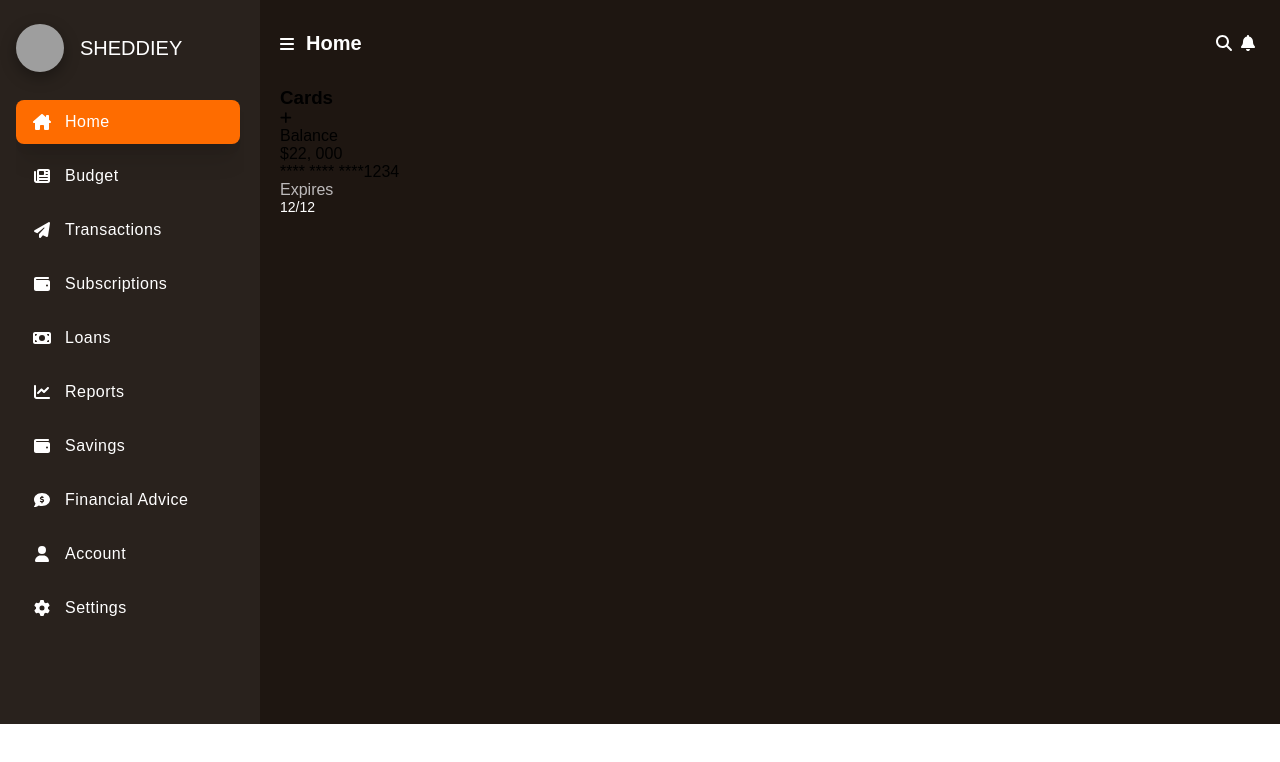
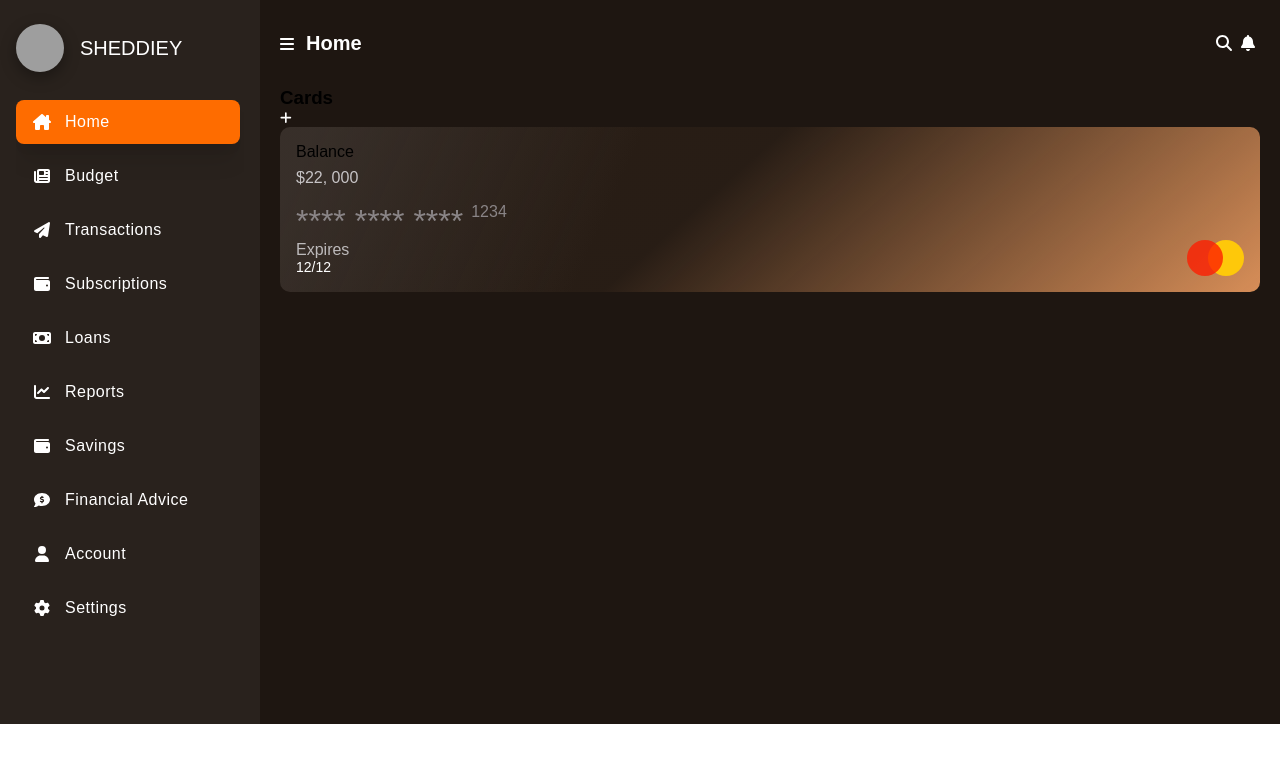
Before and after one commit to Sheddiey/todo-list-dashboard, a React (Create React App) app: page / in a window 1280 px wide. Shown: the top 762 px of the page. Built offline with nearby package versions, Linux system fonts and the light colour scheme; grey boxes are pictures that could not be loaded; a web font is replaced by a local one.

Commit message:
added styles for card component and ContentMain

```diff
--- a/src/Components/Cards/Cards.jsx
+++ b/src/Components/Cards/Cards.jsx
@@ -9,7 +9,7 @@
       <div className="grid-c-title">
         <h3 className="grid-c-title-text">Cards</h3>
         <button className="grid-c-title-icon">
-          <FontAwesomeIcon icon={faPlus} />
+          <FontAwesomeIcon className="icon" icon={faPlus} />
         </button>
       </div>
       <div className="grid-c1-content">
--- a/src/Components/Cards/cards.css
+++ b/src/Components/Cards/cards.css
@@ -0,0 +1,62 @@
+.grid-c1{
+    display: flex;
+    flex-direction: column;
+}
+.grid-c1-content{
+    background: linear-gradient(
+      114.07deg,
+      rgba(66, 59, 55, 0.6) 3.49%,
+      rgba(66, 59, 55, 0) 34.7%
+    ),
+    linear-gradient(138.58deg, rgba(59, 43, 30, 0.37) 43.56%, #fea767 112.68%);
+    flex: 1;
+    border-radius: 10px;
+    padding: 16px;
+}
+.grid-c1-content .lg-value{
+    margin-top: 8px;
+    margin-bottom: 16px;
+    color: #c7c4c6;
+}
+.icon{
+    color: var(--clr-white);
+}
+.grid-c1-content .card-wrapper {
+    display: flex;
+}
+.grid-c1-content .card-pin-hidden{
+    font-size: 32px;
+    margin-right: 8px;
+}
+.grid-c1-content span {
+    color: #8a8587;
+}
+.grid-c1 .card-logo-wrapper{
+    display: flex;
+    justify-content: space-between;
+    align-items: center;
+}
+.grid-c1 .card-logo{
+    display: flex;
+}
+.grid-c1 .logo-shape1,
+.grid-c1 .logo-shape2 {
+    width: 36px;
+    height: 36px;
+    border-radius: 100%;
+}
+.grid-c1 .logo-shape1 {
+    background-color: var(--clr-scarlet-v1);
+    margin-right: -15px;
+    z-index: 0;
+}
+.grid-c1 .logo-shape2 {
+    background-color: var(--clr-yellow);
+}
+
+@media screen and (max-width: 768px){
+    .grid-c1 {
+        grid-column-start: 1;
+        grid-column-end: 3;
+    }
+}
--- a/src/Components/ContentMain/contentMain.css
+++ b/src/Components/ContentMain/contentMain.css
@@ -0,0 +1,19 @@
+.main-content-holder {
+    display: grid;
+    row-gap: 20px;
+}
+.content-grid-one{
+    display: grid;
+    grid-template-columns: repeat(3. 1fr);
+    column-gap: 16px;
+}
+.content-grid-two{
+    display: grid;
+    grid-template-columns: repeat(3, 1fr);
+    column-gap: 16px;
+}
+.subgrid-two{
+    display: grid;
+    row-gap: 20px;
+    height: 100%;
+}
```
